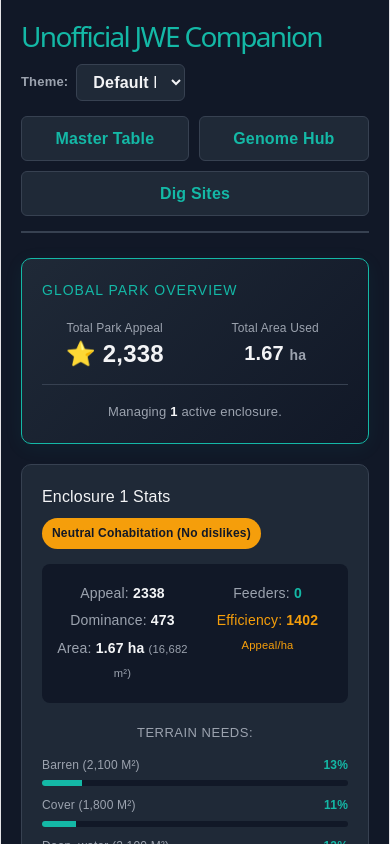
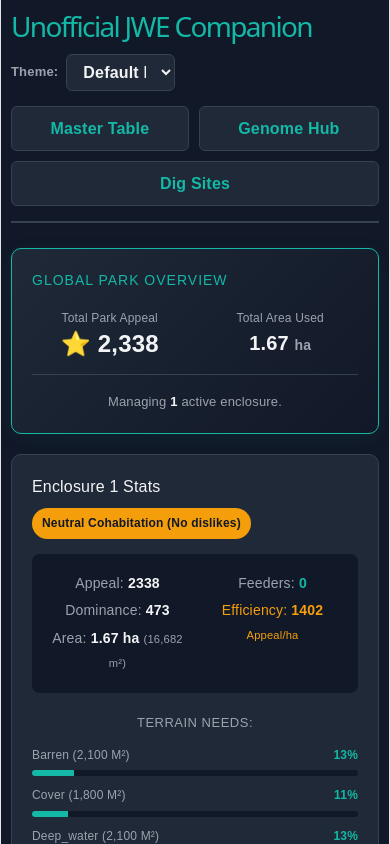
Before and after one commit to Bedolla233/JWECompanion, a React (Vite) app: page / in a window 390 px wide. Shown: the top 844 px of the page. Built offline with nearby package versions, Linux system fonts and the light colour scheme.

Commit message:
fix mobile UI

```diff
--- a/src/App.tsx
+++ b/src/App.tsx
@@ -271,12 +271,19 @@
   };
 
   return (
-    <div style={{ background: t.bgMain, minHeight: '100vh', color: t.textMain, fontFamily: 'sans-serif', padding: '20px', transition: 'background 0.3s ease, color 0.3s ease' }}>
+    <div className="app-container" style={{ background: t.bgMain, minHeight: '100vh', color: t.textMain, fontFamily: 'sans-serif', padding: '10px', transition: 'background 0.3s ease, color 0.3s ease' }}>
       <style>{`
         .app-grid { display: grid; grid-template-columns: 1fr 340px; gap: 25px; align-items: start; }
         .custom-scrollbar::-webkit-scrollbar { height: 6px; }
         .custom-scrollbar::-webkit-scrollbar-track { background: ${t.bgCard}; border-radius: 4px; }
         .custom-scrollbar::-webkit-scrollbar-thumb { background: ${t.border}; border-radius: 4px; }
+
+        @media (min-width: 768px) {
+          .app-container {
+            padding: 20px !important;
+          }
+        }
+
         @media (max-width: 850px) {
           .app-grid { display: flex; flex-direction: column-reverse; }
           .dashboard-col { position: static !important; margin-bottom: 20px; }
```
